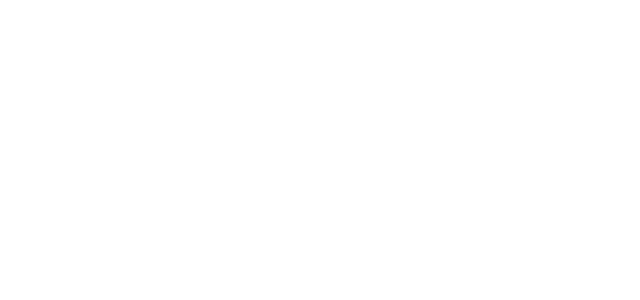
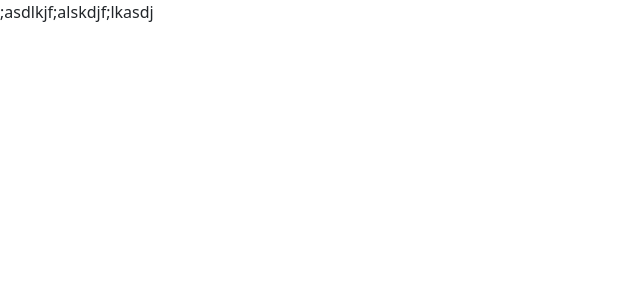
Before and after one commit to FarzanFrost/Flash, a React (Create React App) app in the folder flash-front-end/: page /SelectImages in a window 1280 px wide. Before the commit this address had no page. Shown: the top 300 px of the page, without its empty margins (0-640 px from the left). Built offline with nearby package versions, Linux system fonts and the light colour scheme.

Commit message:
added file to create customer select images

```diff
--- a/flash-front-end/src/App.js
+++ b/flash-front-end/src/App.js
@@ -10,7 +10,6 @@ import SideNavAdmin from "./SideNavAdmin";
 import SideNavCustomer from "./SideNavCustomer";
 import SideNavEmployee from "./SideNavEmployee";
 import SideNavManager from "./SideNavManager";
-import Login from "./Login";
 import Vieweventdetailsforadmin from "./Vieweventdetailsforadmin";
 import Sample from "./Sample";
 import AddEmployee from "./AddEmployee";
@@ -19,6 +18,7 @@ import LandingPage from "./LandingPage";
 import ResetPasswordContextProviderInterface from "./ResetPasswordContextProviderInterface";
 import EditEmployee from "./EditEmployee";
 import Adminviewemployeedetailspage from "./Adminviewemployeedetailspage";
+import SelectImages from "./SelectImages";
 
 function App() {
   return (
@@ -59,6 +59,7 @@ function App() {
               <Route exact path="/SideNavManager" element={ <SideNavManager/> } />
               <Route exact path={"/ResetPassword"} element={ <ResetPasswordContextProviderInterface/> } />
               <Route exact path="/EditEmployee" element={ <EditEmployee/> } />
+              <Route exact path="/SelectImages" element={ <SelectImages/> } />
 
 
           </Routes>
--- /dev/null
+++ b/flash-front-end/src/SelectImages.js
@@ -0,0 +1,18 @@
+import React from 'react'
+
+const SelectImages = () => {
+
+
+    return (
+
+        <div>
+
+            ;asdlkjf;alskdjf;lkasdj
+
+        </div>
+
+    )
+
+}
+
+export default SelectImages
```
